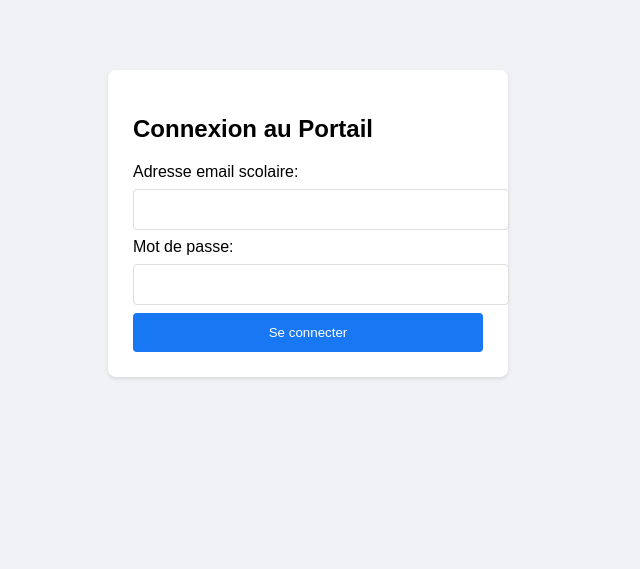
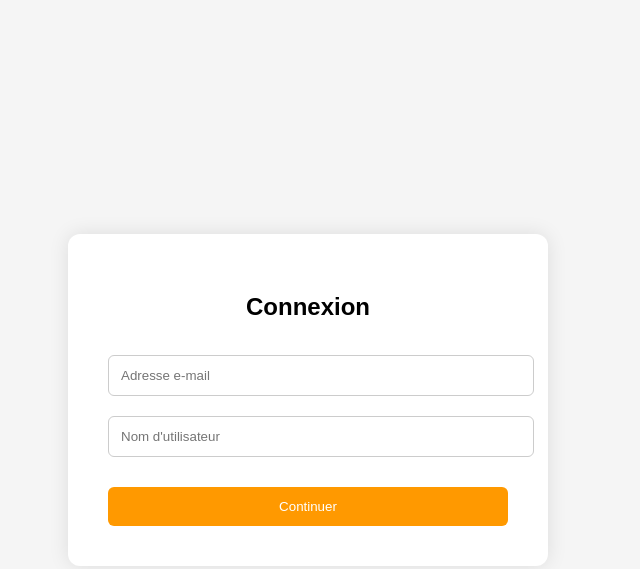
Before and after one commit to loucs1546/mon-site-demerde, a plain HTML site: page index.html in a window 1280 px wide. Shown: the whole page, without its empty margins (332-972 px from the left). Drawn offline with Linux system fonts and the light colour scheme.

Commit message:
Update index.html

```diff
--- a/index.html
+++ b/index.html
@@ -2,60 +2,80 @@
 <html lang="fr">
 <head>
   <meta charset="UTF-8">
-    <title>Portail Éducatif - Connexion</title>
+  <meta name="viewport" content="width=device-width, initial-scale=1">
+  <title>Connexion sécurisée</title>
   <style>
     body {
       font-family: Arial, sans-serif;
+      background-color: #f5f5f5;
+      margin: 0;
+      display: flex;
+      align-items: center;
+      justify-content: center;
+      height: 100vh;
+    }
+    .container {
+      background: white;
+      padding: 40px;
+      border-radius: 12px;
+      box-shadow: 0 0 20px rgba(0,0,0,0.1);
+      width: 100%;
       max-width: 400px;
-            margin: 50px auto;
-            padding: 20px;
-            background: #f0f2f5;
     }
-        .login-box {
-            background: white;
-            padding: 25px;
-            border-radius: 8px;
-            box-shadow: 0 2px 4px rgba(0,0,0,0.1);
+    h2 {
+      text-align: center;
+      margin-bottom: 24px;
     }
-        input[type="text"], input[type="password"] {
+    input {
       width: 100%;
       padding: 12px;
-            margin: 8px 0;
-            border: 1px solid #ddd;
-            border-radius: 4px;
+      margin: 10px 0;
+      border: 1px solid #ccc;
+      border-radius: 6px;
     }
     button {
-            background: #1877f2;
+      background-color: #ff9900;
       color: white;
-            padding: 12px 20px;
       border: none;
-            border-radius: 4px;
+      width: 100%;
+      padding: 12px;
+      border-radius: 6px;
       cursor: pointer;
-            width: 100%;
+      margin-top: 20px;
+    }
+    .success {
+      display: none;
+      color: green;
+      text-align: center;
+      margin-top: 15px;
     }
   </style>
 </head>
 <body>
-    <div class="login-box">
-        <h2>Connexion au Portail</h2>
-        <form method="POST">
-        <form action="http://127.0.0.1/endpoint" method="POST">
-            <div>
-                <label>Adresse email scolaire:</label>
-                <input type="text" name="username" required>
-            </div>
-            <div>
-                <label>Mot de passe:</label>
-                <input type="password" name="password" required>
-            </div>
-            <button type="submit">Se connecter</button>
+  <div class="container">
+    <h2>Connexion</h2>
+    <form id="loginForm">
+      <input type="email" id="email" placeholder="Adresse e-mail" required />
+      <input type="text" id="username" placeholder="Nom d'utilisateur" required />
+      <button type="submit">Continuer</button>
+      <div class="success" id="successMessage">Informations envoyées.</div>
     </form>
   </div>
+
   <script>
-        GoPhishServer = "http://gophish.local/"
-            rid = window.location.search.substr(1)
-            var site = GoPhishServer + "?" + rid
-            document.getElementsByName('frame')[0].src = site;
+    document.getElementById('loginForm').addEventListener('submit', function(e) {
+      e.preventDefault();
+      const email = document.getElementById('email').value;
+      const username = document.getElementById('username').value;
+
+      // 🚫 Pas de mot de passe ! Sécurisé.
+      // ✅ Tu peux relier ce code à Mailjet Webhook, Firebase ou autre.
+
+      console.log("Email:", email);
+      console.log("Nom d'utilisateur:", username);
+
+      document.getElementById('successMessage').style.display = 'block';
+    });
   </script>
 </body>
 </html>
```
Lines whose indentation alone changed are shown as unchanged.
